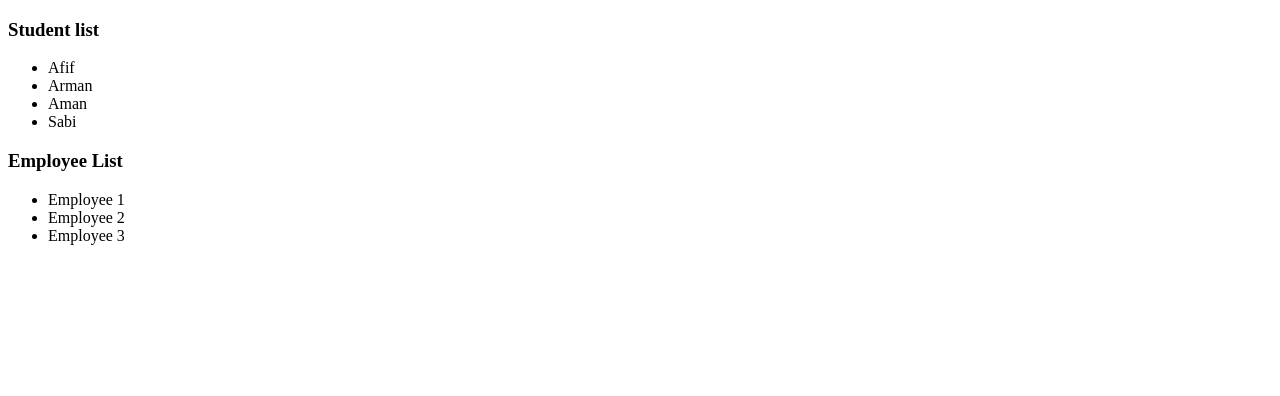
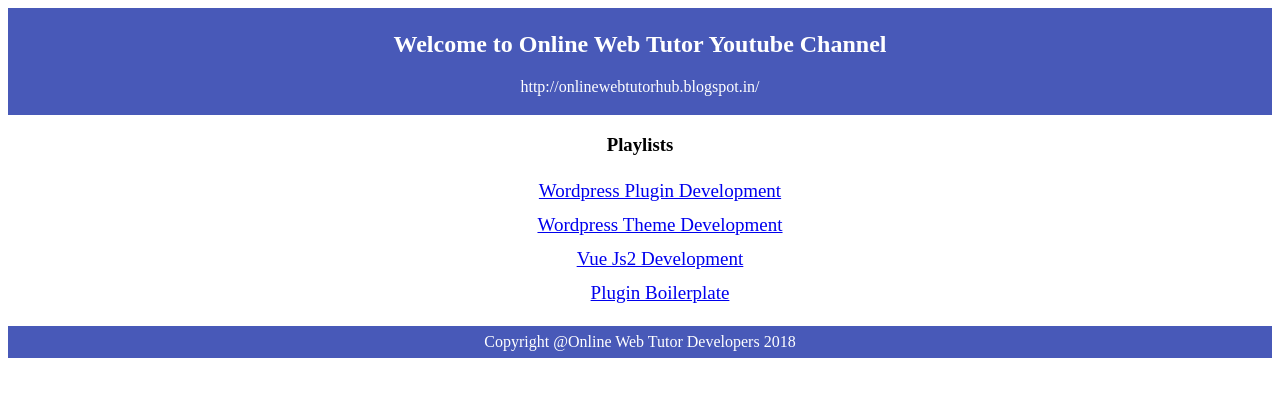
Before and after one commit to MehediHasanEmon21/vue-cli, a Vue app: page / in a window 1280 px wide. Shown: the top 396 px of the page. Built offline with nearby package versions, Linux system fonts and the light colour scheme.

Commit message:
nested component example

```diff
--- a/src/App.vue
+++ b/src/App.vue
@@ -1,16 +1,21 @@
 <template>
   <div id="app">
-    <student></student>
-    <employee></employee>
+    <topbar></topbar>
+    <main_content></main_content>
+    <footer_componemet></footer_componemet>
   </div>
 </template>
 
 <script>
-import Employee from './components/Employee.vue';
+import Header from './components/Header.vue'
+import Content from './components/Content.vue'
+import Footer from './components/Footer.vue'
 export default {
   name: 'App',
   components: {
-    employee: Employee
+    topbar: Header,
+    main_content: Content,
+    footer_componemet: Footer,
   }
 
 }
--- /dev/null
+++ b/src/components/Content.vue
@@ -0,0 +1,74 @@
+<template>
+
+  <div id="content">
+    <h3>Playlists</h3>
+    <ul>
+        <li v-for="playlist in playlists" v-bind:key="playlist.index"><a v-bind:href="playlist.link" v-bind:title="playlist.title" target="_blank">{{playlist.name}}</a></li>
+    </ul>
+</div>
+
+</template>
+
+<script>
+
+export default {
+    name: 'Content',
+    data(){
+        return {
+
+            playlists: [
+                {
+                    name: 'Wordpress Plugin Development',
+                    title: 'Wordpress Plugin Development',
+                    link: 'https://github.com/owthub/wordpress-plugin',
+
+                },
+
+                {
+                    name: 'Wordpress Theme Development',
+                    title: 'Wordpress Plugin Development',
+                    link: 'https://github.com/owthub/wordpress-plugin',
+
+                },
+
+                {
+                    name: 'Vue Js2 Development',
+                    title: 'Wordpress Plugin Development',
+                    link: 'https://github.com/owthub/wordpress-plugin',
+
+                },
+
+                {
+                    name: 'Plugin Boilerplate',
+                    title: 'Wordpress Plugin Development',
+                    link: 'https://github.com/owthub/wordpress-plugin',
+
+                },
+            ],
+
+        }
+    }
+}
+</script>
+
+<style scoped>
+
+       #content{
+              text-align: center;
+            }
+
+            #content ul{
+                list-style: none;
+            }
+
+            #content ul li{
+                font-size: 19px;
+                padding: 6px;
+                color: #38190e;
+            }
+
+            #content h3{
+                text-align: center;
+            }
+
+</style>
--- a/src/components/Employee.vue
+++ /dev/null
@@ -1,25 +0,0 @@
-<template>
-
-<div id="Employee">
-
-    <h3>Employee List</h3>
-    <ul>
-        <li v-for="emp in employees" v-bind:key=emp.index>{{ emp }}</li>
-    </ul>
-
-</div>
-
-</template>
-
-<script>
-export default {
-    name: 'Employee',
-    data(){
-        return {
-            message: "Employee List",
-            employees: ["Employee 1","Employee 2","Employee 3"]
-        }
-    }
-
-}
-</script>
--- /dev/null
+++ b/src/components/Footer.vue
@@ -0,0 +1,32 @@
+<template>
+
+  <div id="footer">
+
+        <footer>
+            {{footerMsg}}
+        </footer>
+   </div>
+
+</template>
+
+<script>
+
+export default {
+    name: 'Footer',
+    data(){
+        return {
+            footerMsg: "Copyright @Online Web Tutor Developers 2018",
+        }
+    }
+}
+</script>
+
+<style scoped>
+footer{
+        background: #3f51b5f2;
+        padding: 7px;
+        color: white;
+        text-align: center;
+    }
+
+</style>
--- /dev/null
+++ b/src/components/Header.vue
@@ -0,0 +1,30 @@
+<template>
+    <div>
+        <header>
+            <h2>{{ welMessage}}</h2>
+            <p>http://onlinewebtutorhub.blogspot.in/</p>
+        </header>
+    </div>
+</template>
+
+<script>
+export default {
+    name: 'Header',
+    data(){
+        return {
+            welMessage: "Welcome to Online Web Tutor Youtube Channel"
+        }
+    }
+}
+</script>
+
+<style scoped>
+
+header{
+        background: #3f51b5f2;
+        color: white;
+        padding: 3px;
+        text-align: center;
+    }
+
+</style>
--- a/src/components/Student.vue
+++ /dev/null
@@ -1,29 +0,0 @@
-<template>
-
-    <div id="student">
-
-        <h3>{{ message }}</h3>
-
-        <ul>
-            <li v-for="st in students" v-bind:key="st.index">{{ st }}</li>
-        </ul>
-
-
-
-    </div>
-
-</template>
-
-<script>
-export default {
-
-    name: 'Student',
-    data(){
-        return {
-            message: 'Student list',
-            students: ['Afif','Arman','Aman','Sabi']
-        }
-    }
-
-}
-</script>
--- a/src/main.js
+++ b/src/main.js
@@ -1,8 +1,6 @@
 import Vue from 'vue'
 import App from './App.vue'
-import Student from './components/Student.vue'
 
-Vue.component('student',Student);
 
 Vue.config.productionTip = false
 
```
